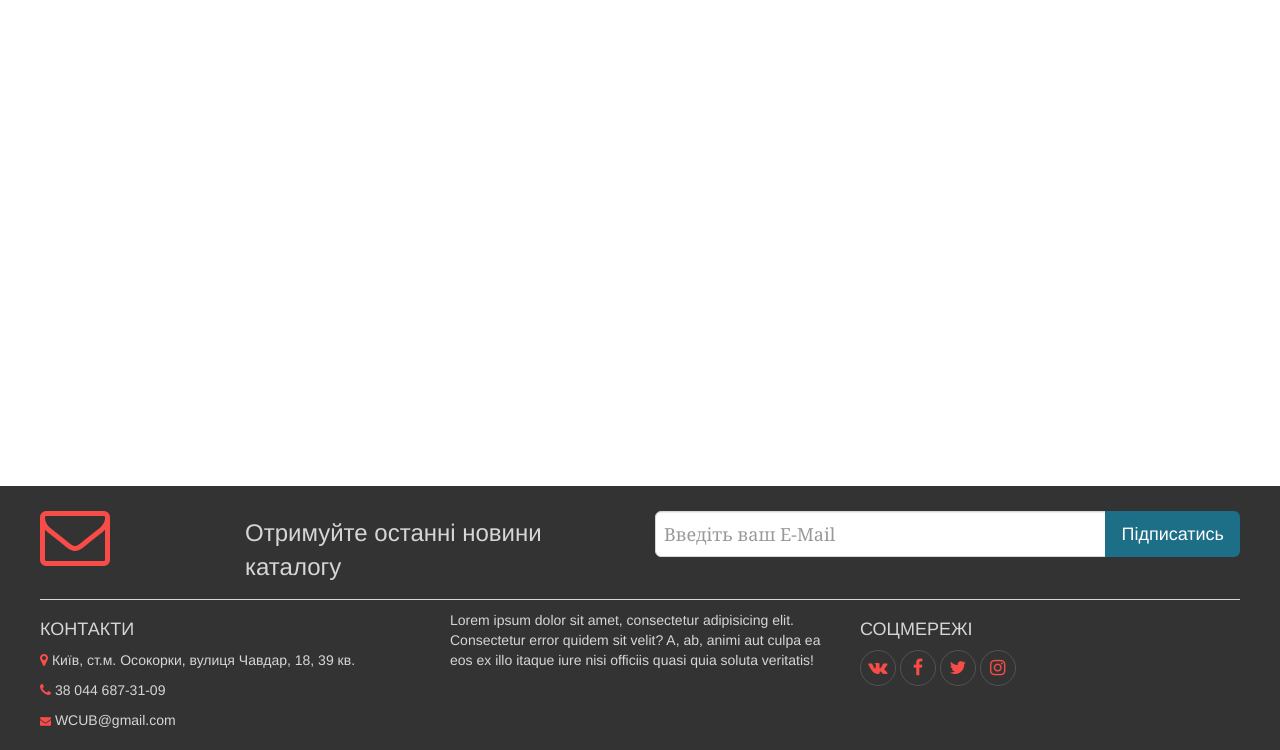
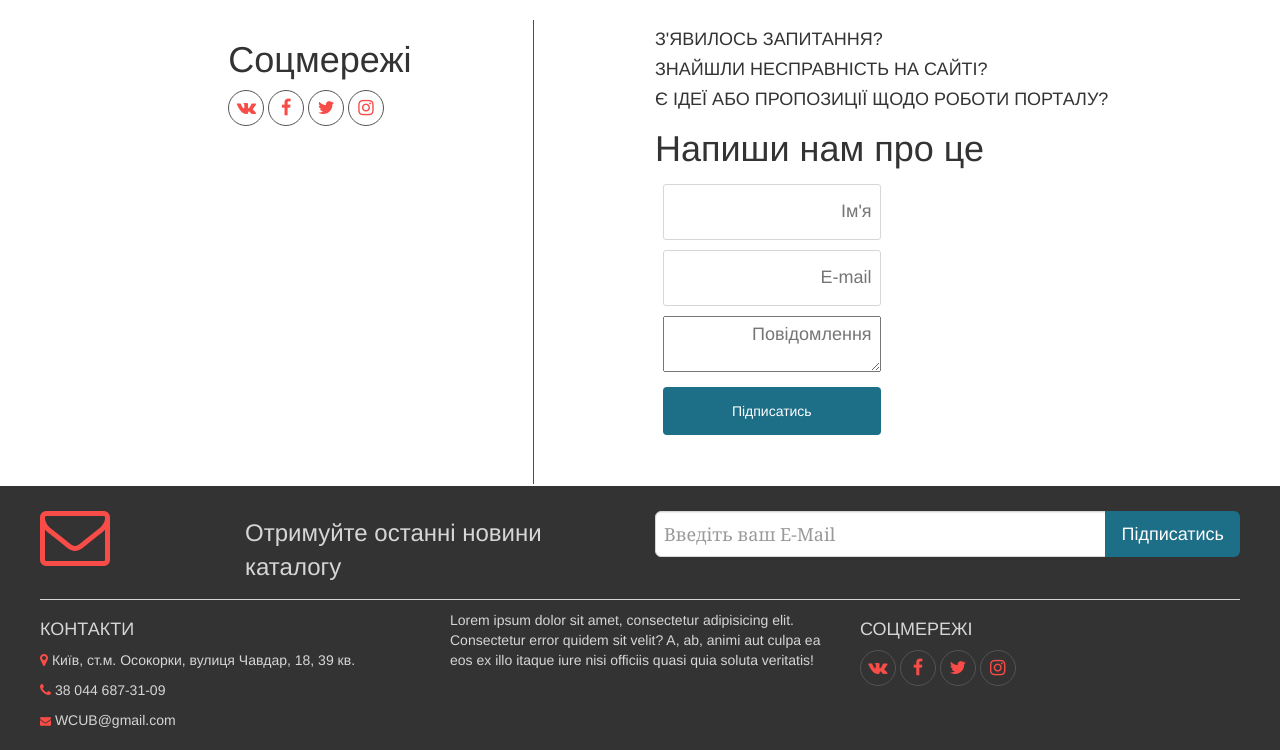
Before and after one commit to godis-michael/WCUB, a Django app: page /feedback/ in a window 1280 px wide. Shown: the part 50-800 px from the top of the page. Run offline with Django 3.2, Linux system fonts and the light colour scheme; some libraries are stand-ins or nearby versions.

Commit message:
- Сторінка контактів.

```diff
--- a/catalogue/templates/catalogue/feedback.html
+++ b/catalogue/templates/catalogue/feedback.html
@@ -2,5 +2,43 @@
 {% block title %}Контакти{% endblock %}
 
 {% block content %}
+    <div class="row">
+        <br>
+        <div class="col-lg-3 col-lg-offset-2">
+            <h1>Соцмережі</h1>
+            <div id="social-networks">
+                <a href="https://vk.com/" target="_blank"><i class="fa fa-vk"></i></a>
+                <a href="https://facebook.com/" target="_blank"><i class="fa fa-facebook"></i></a>
+                <a href="https://twitter.com/" target="_blank"><i class="fa fa-twitter"></i></a>
+                <a href="https://instagram.com/" target="_blank"><i class="fa fa-instagram"></i></a>
+            </div>
+        </div>
+        <div class="col-lg-1" style="border-left: solid 1px red; height: 58vh;"></div>
+        <div class="col-lg-5">
+            <form action="">
+                <h4>З'явилось запитання?</h4>
+                <h4>Знайшли несправність на сайті?</h4>
+                <h4>Є ідеї або пропозиції щодо роботи порталу?</h4>
+                <h1>Напиши нам про це</h1>
+                <input type="text" id="name" placeholder="Ім'я"> <br>
+                <input type="text" id="email" placeholder="E-mail"> <br>
+                <textarea id="message_text" cols="30" rows="1" placeholder="Повідомлення"></textarea> <br>
+                <button style="background:#1d6e87; color: white; border: 0; width: 17vw; margin: 5px 8px; height: 6vh;"
+                        class="btn btn-default">Підписатись
+                </button>
+                <br> <br>
+            </form>
+        </div>
+    </div>
 
+    <style>
+        #name, #email, #message_text {
+            height: 7vh;
+            width: 17vw;
+            font-size: 18px;
+            padding: 5px 8px;
+            margin: 5px 8px;
+            text-align: right;
+        }
+    </style>
 {% endblock %}
```
